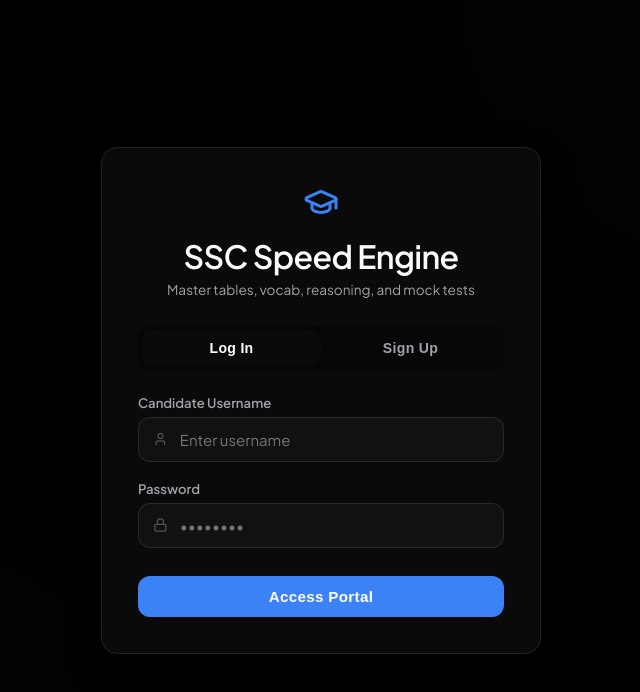
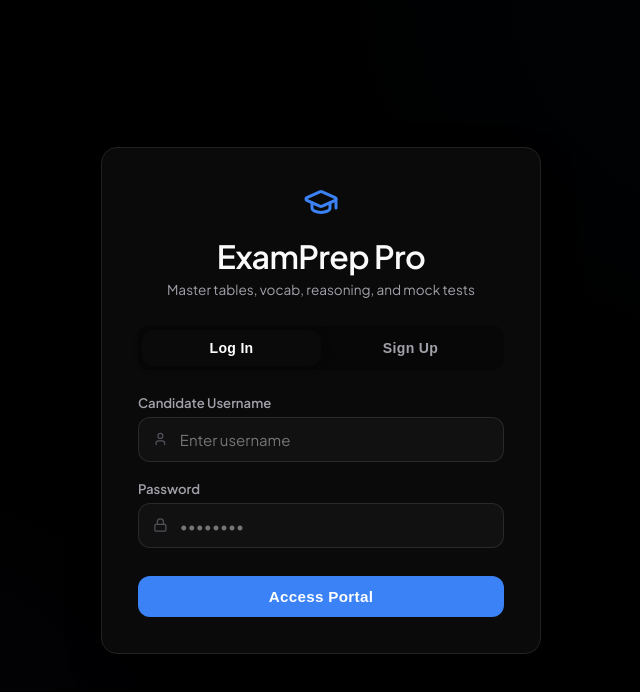
Before and after one commit to amandeep96001-beep/SSC, a React (Vite) app in the folder frontend/: page / in a window 1280 px wide. Shown: the top 692 px of the page, without its empty margins (319-959 px from the left). Built offline with nearby package versions, Linux system fonts and the light colour scheme; no server answers.

Commit message:
wokring nore changes

```diff
--- a/frontend/src/components/auth/AuthPanel.jsx
+++ b/frontend/src/components/auth/AuthPanel.jsx
@@ -38,11 +38,11 @@ export function AuthPanel({ loginUser, registerUser }) {
 
   return (
     <div className="auth-fullscreen-layout">
-      <Helmet><title>Login | SSC Speed Engine</title></Helmet>
+      <Helmet><title>Login | ExamPrep Pro</title></Helmet>
       <div className="auth-card">
         <div className="auth-brand">
           <GraduationCap className="brand-logo" size={36} />
-          <h1 style={{ margin: '0 0 5px 0', fontSize: '2rem', color: '#fafafa', fontWeight: 600, letterSpacing: '-0.02em' }}>SSC Speed Engine</h1>
+          <h1 style={{ margin: '0 0 5px 0', fontSize: '2rem', color: '#fafafa', fontWeight: 600, letterSpacing: '-0.02em' }}>ExamPrep Pro</h1>
           <p>Master tables, vocab, reasoning, and mock tests</p>
         </div>
 
--- a/frontend/src/components/dashboard/Sidebar.jsx
+++ b/frontend/src/components/dashboard/Sidebar.jsx
@@ -58,7 +58,7 @@ export function Sidebar({
       <div className="sidebar-brand">
         <GraduationCap className="brand-icon" size={28} />
         <div className="brand-text">
-          <h2>SSC Prep Portal</h2>
+          <h2>ExamPrep Portal</h2>
           <span>CGL & CHSL Speed Engine</span>
         </div>
       </div>
--- a/frontend/src/components/dashboard/workspaces/MockWorkspace.jsx
+++ b/frontend/src/components/dashboard/workspaces/MockWorkspace.jsx
@@ -111,7 +111,7 @@ export function MockWorkspace({ useMockTests, startMockExam }) {
               <input
                 type="text"
                 className="mock-premium-input"
-                placeholder="Test Title (e.g. SSC CGL Tier-I)"
+                placeholder="Test Title (e.g. Full Mock Tier-I)"
                 value={title}
                 onChange={e => setTitle(e.target.value)}
                 required
--- a/frontend/src/components/dashboard/workspaces/PerformanceWorkspace.jsx
+++ b/frontend/src/components/dashboard/workspaces/PerformanceWorkspace.jsx
@@ -222,7 +222,7 @@ export function PerformanceWorkspace({ user }) {
                   <tfoot>
                     <tr>
                       <td colSpan="5" style={{ fontSize: '0.8rem', color: 'var(--text-muted)', textAlign: 'center', paddingTop: '10px' }}>
-                        * Mock exam grades are computed on the official SSC scheme: +2 for correct, -0.5 for wrong answers.
+                        * Mock exam grades are computed on the official exam scheme: +2 for correct, -0.5 for wrong answers.
                       </td>
                     </tr>
                   </tfoot>
--- a/frontend/src/components/dashboard/workspaces/RevisionWorkspace.jsx
+++ b/frontend/src/components/dashboard/workspaces/RevisionWorkspace.jsx
@@ -239,7 +239,7 @@ export function RevisionWorkspace({
                       <div className="table-card-header" style={{ cursor: 'default' }}>
                         <h3>
                           {num}² = {num * num}
-                          {isImportant && <span className="pos-badge" style={{ marginLeft: '8px', fontSize: '0.65rem' }}>★ SSC</span>}
+                          {isImportant && <span className="pos-badge" style={{ marginLeft: '8px', fontSize: '0.65rem' }}>★ IMP</span>}
                         </h3>
                       </div>
                       <div className="table-card-body" style={{ position: 'relative', borderTop: '1px solid var(--border-color)', borderRadius: 0, padding: '8px 18px' }}>
@@ -268,7 +268,7 @@ export function RevisionWorkspace({
                       <div className="table-card-header" style={{ cursor: 'default' }}>
                         <h3>
                           {num}³ = {num * num * num}
-                          {isImportant && <span className="pos-badge" style={{ marginLeft: '8px', fontSize: '0.65rem' }}>★ SSC</span>}
+                          {isImportant && <span className="pos-badge" style={{ marginLeft: '8px', fontSize: '0.65rem' }}>★ IMP</span>}
                         </h3>
                       </div>
                       <div className="table-card-body" style={{ position: 'relative', borderTop: '1px solid var(--border-color)', borderRadius: 0, padding: '8px 18px' }}>
--- a/frontend/src/components/exam/ExamPortal.jsx
+++ b/frontend/src/components/exam/ExamPortal.jsx
@@ -30,7 +30,7 @@ export function ExamPortal({
 
   return (
     <div id="exam-portal" className="no-select">
-      <Helmet><title>Mock Test | SSC Speed Engine</title></Helmet>
+      <Helmet><title>Mock Test | ExamPrep Pro</title></Helmet>
       <div className="navbar">
         <div>CHSL DYNAMIC EXAM INTERFACE - {selectedSubject?.toUpperCase()}</div>
         <div id="timer-box">{formatTimer(timer)}</div>
--- a/frontend/src/components/exam/FullMockPortal.jsx
+++ b/frontend/src/components/exam/FullMockPortal.jsx
@@ -152,7 +152,7 @@ export function FullMockPortal({ mockTestId, user, onCancel, onSubmit }) {
 
   return (
     <div id="exam-portal" className="no-select">
-      <Helmet><title>Full Mock Test | SSC Speed Engine</title></Helmet>
+      <Helmet><title>Full Mock Test | ExamPrep Pro</title></Helmet>
 
       {/* Top Navbar */}
       <div className="navbar">
--- a/frontend/src/components/exam/ResultsPortal.jsx
+++ b/frontend/src/components/exam/ResultsPortal.jsx
@@ -20,7 +20,7 @@ export function ResultsPortal({
 
   return (
     <div className="results-container results-portal-visible" id="results-portal">
-      <Helmet><title>Test Results | SSC Speed Engine</title></Helmet>
+      <Helmet><title>Test Results | ExamPrep Pro</title></Helmet>
       <div className="score-box">
         <h2 style={{ marginBottom: '8px', color: '#fafafa', fontWeight: 600, letterSpacing: '-0.02em' }}>Performance Assessment Summary</h2>
         <p>Your final official calculation sheet:</p>
--- a/frontend/src/components/layout/Header.jsx
+++ b/frontend/src/components/layout/Header.jsx
@@ -5,7 +5,7 @@ export function Header({ connection }) {
   return (
     <header className="app-header">
       <div className="brand-section">
-        <h1>🎯 SSC Exam Preparation Portal</h1>
+        <h1>🎯 Exam Preparation Portal</h1>
         <p>Production-Ready Workspace for CGL & CHSL Prep</p>
       </div>
       <div className="status-badge-container">
--- a/frontend/src/hooks/useStudy.js
+++ b/frontend/src/hooks/useStudy.js
@@ -193,7 +193,7 @@ export function useStudy() {
     let correctCount = 0;
     let wrongCount = 0;
     let unattemptedCount = 0;
-    let errorLog = "=== SSC 100-QUESTION FULL MOCK ERROR LOG ===\n\n";
+    let errorLog = "=== EXAM 100-QUESTION FULL MOCK ERROR LOG ===\n\n";
 
     mockData.questions.forEach((item, index) => {
       const userAns = answers[index];
--- a/frontend/src/pages/Dashboard.jsx
+++ b/frontend/src/pages/Dashboard.jsx
@@ -440,7 +440,7 @@ export function Dashboard() {
 
   return (
     <div className="lms-container">
-      <Helmet><title>Dashboard | SSC Speed Engine</title></Helmet>
+      <Helmet><title>Dashboard | ExamPrep Pro</title></Helmet>
 
       {globalLoading && (
         <div className="absolute-loader-strip">
```
